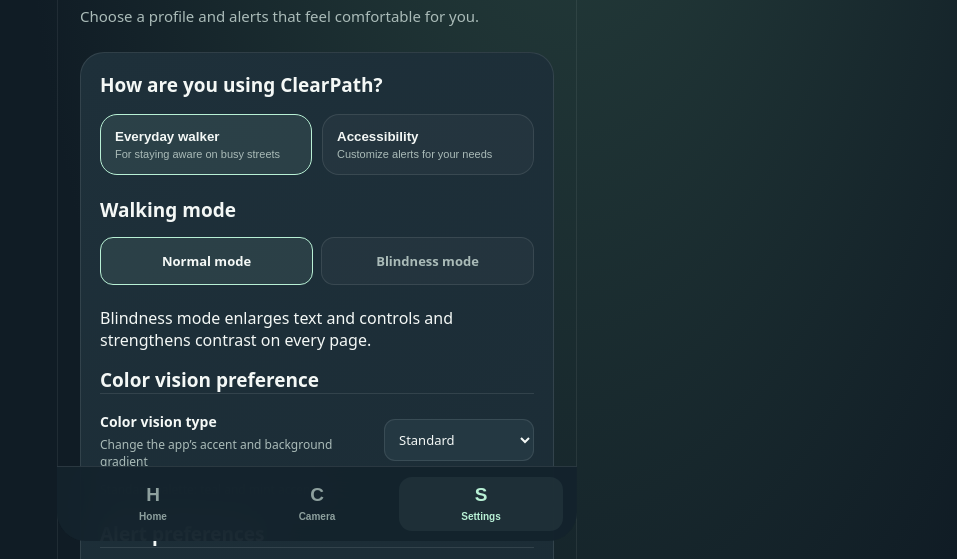
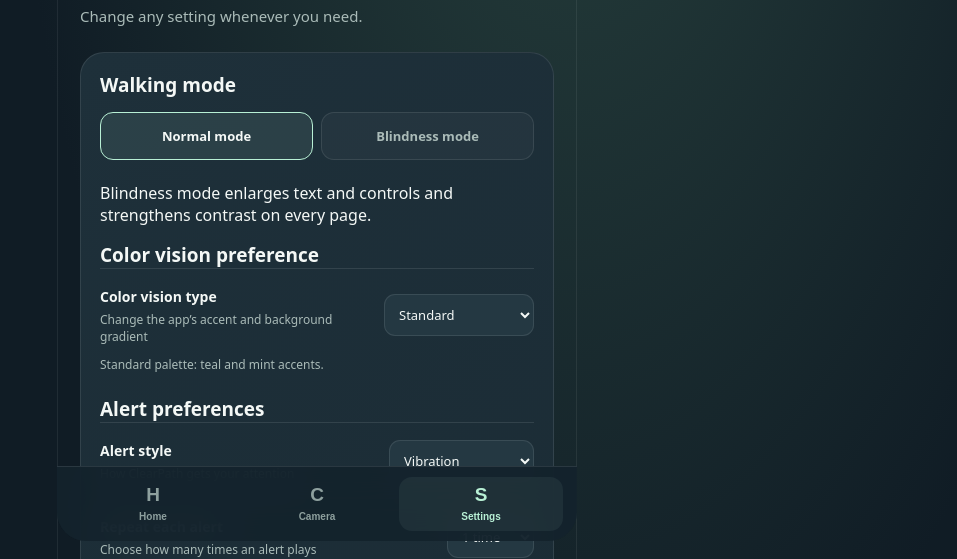
Before and after one commit to AdityaDave2008/ClarityDAHACKS5.0, a website with bundled scripts: page frontend/index.html in a window 1280 px wide. Both pictures are taken after a click on the button "S Settings". Shown: the part 241-800 px from the top of the page, without its empty margins (323-1280 px from the left). Built offline with nearby package versions, Linux system fonts and the light colour scheme.

Commit message:
removed how are you using clearPath

```diff
--- a/frontend/index.html
+++ b/frontend/index.html
@@ -139,23 +139,10 @@
         <p class="eyebrow">Make it yours</p>
         <h1>Your way<br>to move.</h1>
         <p class="intro">
-          Choose a profile and alerts that feel comfortable for you.
+          Change any setting whenever you need.
         </p>
 
         <div class="card">
-          <h2 class="section-title">How are you using ClearPath?</h2>
-
-          <div class="profile-row">
-            <button class="choice selected" data-profile>
-              <b>Everyday walker</b>
-              <small>For staying aware on busy streets</small>
-            </button>
-            <button class="choice" data-profile>
-              <b>Accessibility</b>
-              <small>Customize alerts for your needs</small>
-            </button>
-          </div>
-
           <h2 class="section-title">Walking mode</h2>
           <div class="mode-switch" role="group" aria-label="Choose walking mode">
             <button
@@ -463,16 +450,6 @@
           toast.classList.remove("show");
         }, 2300);
       }
-
-document.querySelectorAll("[data-profile]").forEach((button) => {
-        button.addEventListener("click", () => {
-          document.querySelectorAll("[data-profile]").forEach((profile) => {
-            profile.classList.toggle("selected", profile === button);
-          });
-
-          showToast("Profile selected");
-        });
-      });
 
       const modeButtons = [...document.querySelectorAll("[data-mode]")];
 
```
